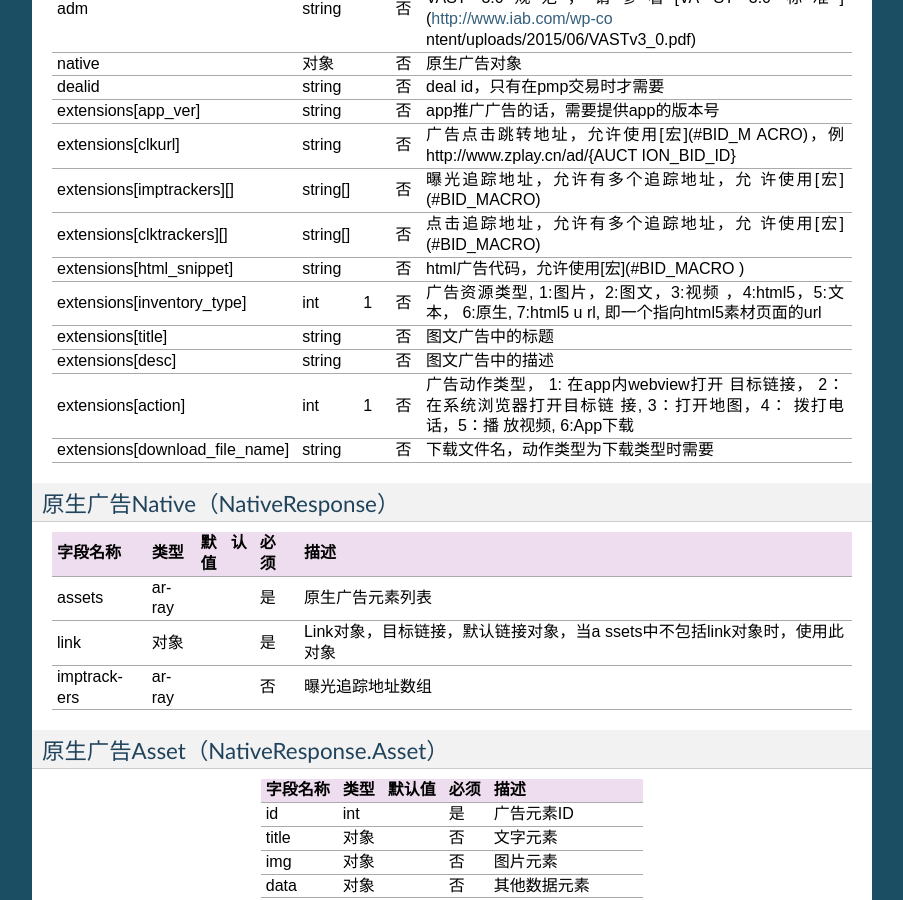
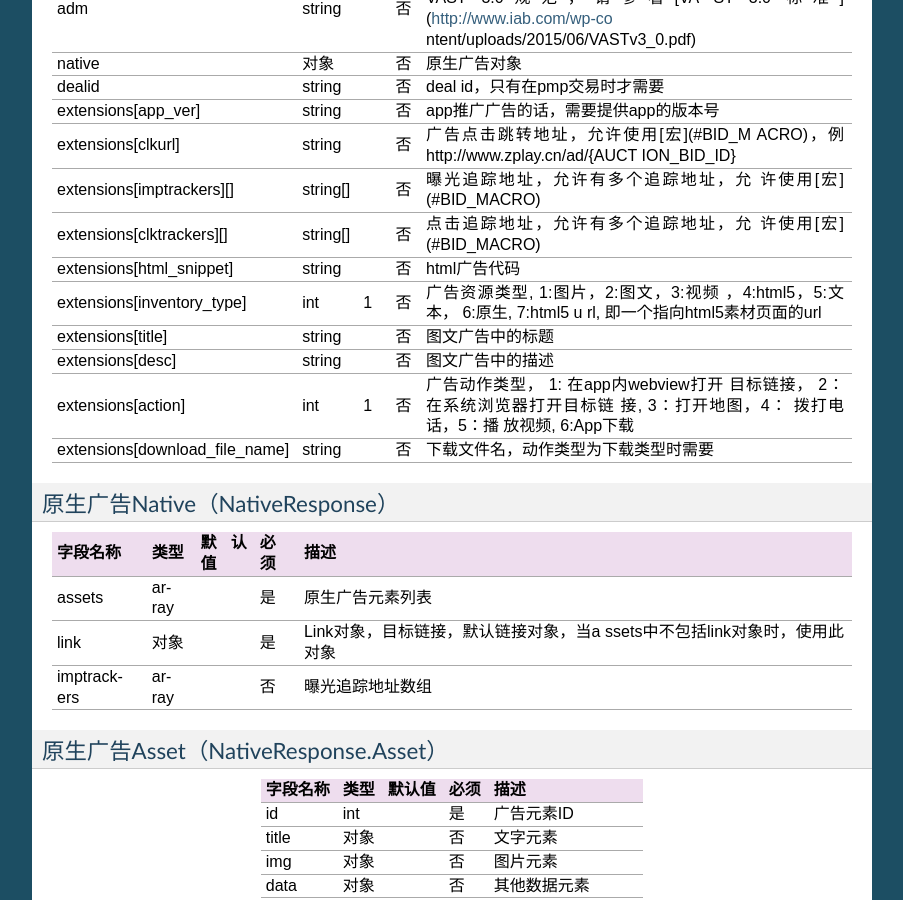
Before and after one commit to yumimobi/adx_dsp_doc, a Sphinx documentation site: the page built from docs/dsp_rtb_pb.rst, in a window 1280 px wide and 900 px high, scrolled down 7505 px. Shown: the whole window, without its empty margins (198-1101 px from the left). Built offline with Sphinx 7.4.7, drawn with Linux system fonts in a browser that asks for light colours.

Commit message:
修复html代码支持宏的描述错误

```diff
--- a/docs/dsp_rtb_json.rst
+++ b/docs/dsp_rtb_json.rst
@@ -582,7 +582,7 @@ Bid信息的扩展（BidResponse.SeatBid.Bid.Ext）
 +--------------------------+----------+---------------+-------+-------------------------------------------------------------------------------------------+
 | clktrackers[]            | string[] |               | 否    | 点击追踪地址，允许有多个追踪地址，允许使用[宏](#BID_MACRO)                                |
 +--------------------------+----------+---------------+-------+-------------------------------------------------------------------------------------------+
-| html_snippet             | string   |               | 否    | html广告代码，允许使用[宏](#BID_MACRO)                                                    |
+| html_snippet             | string   |               | 否    | html广告代码                                                                              |
 +--------------------------+----------+---------------+-------+-------------------------------------------------------------------------------------------+
 | inventory_type           | int      | 1             | 否    | 广告资源类型, 1:图片，2:图文，3:视频 ，4:html5，5:文本， 6:原生, 7:html5                  |
 |                          |          |               |       | url, 即一个指向html5素材页面的url                                                         |
--- a/docs/dsp_rtb_pb.rst
+++ b/docs/dsp_rtb_pb.rst
@@ -564,8 +564,7 @@ Bid信息（BidResponse.SeatBid.Bid）
 | extensions[clktrackers][]      | string[] |               | 否    | 点击追踪地址，允许有多个追踪地址，允 |
 |                                |          |               |       | 许使用[宏](#BID_MACRO)               |
 +--------------------------------+----------+---------------+-------+--------------------------------------+
-| extensions[html_snippet]       | string   |               | 否    | html广告代码，允许使用[宏](#BID_MACRO|
-|                                |          |               |       | )                                    |
+| extensions[html_snippet]       | string   |               | 否    | html广告代码                         |
 +--------------------------------+----------+---------------+-------+--------------------------------------+
 | extensions[inventory_type]     | int      | 1             | 否    | 广告资源类型, 1:图片，2:图文，3:视频 |
 |                                |          |               |       | ，4:html5，5:文本， 6:原生, 7:html5 u|
```
